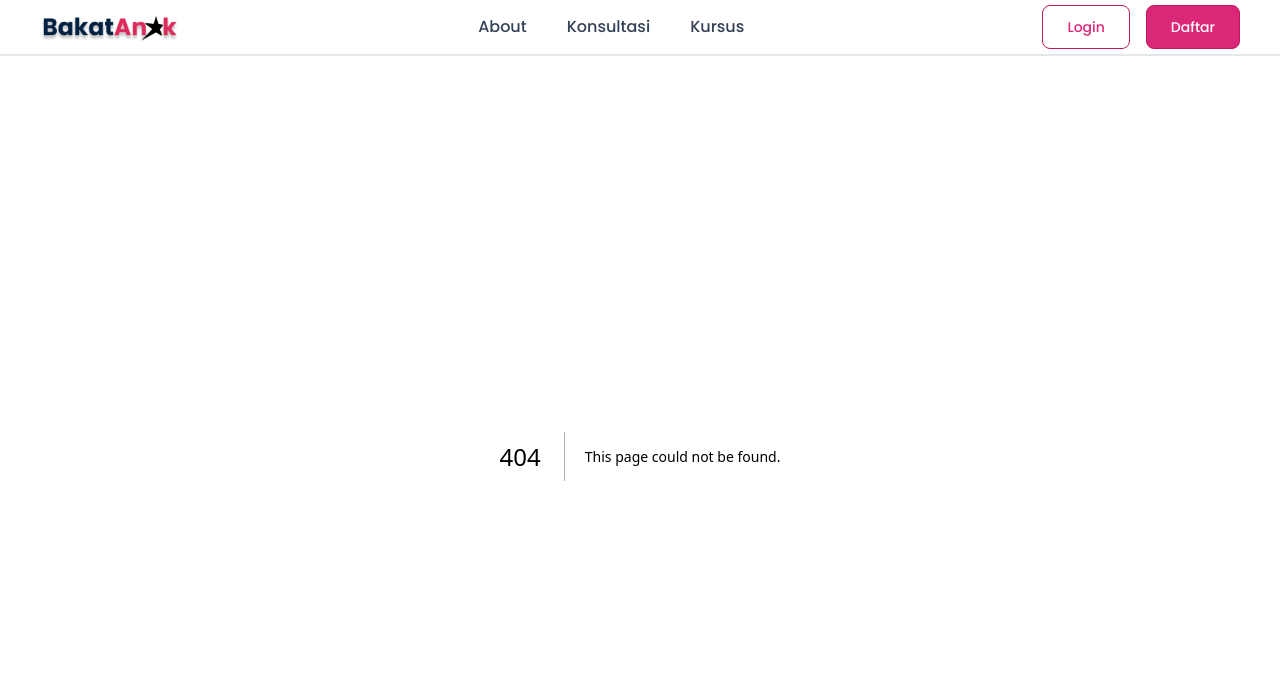
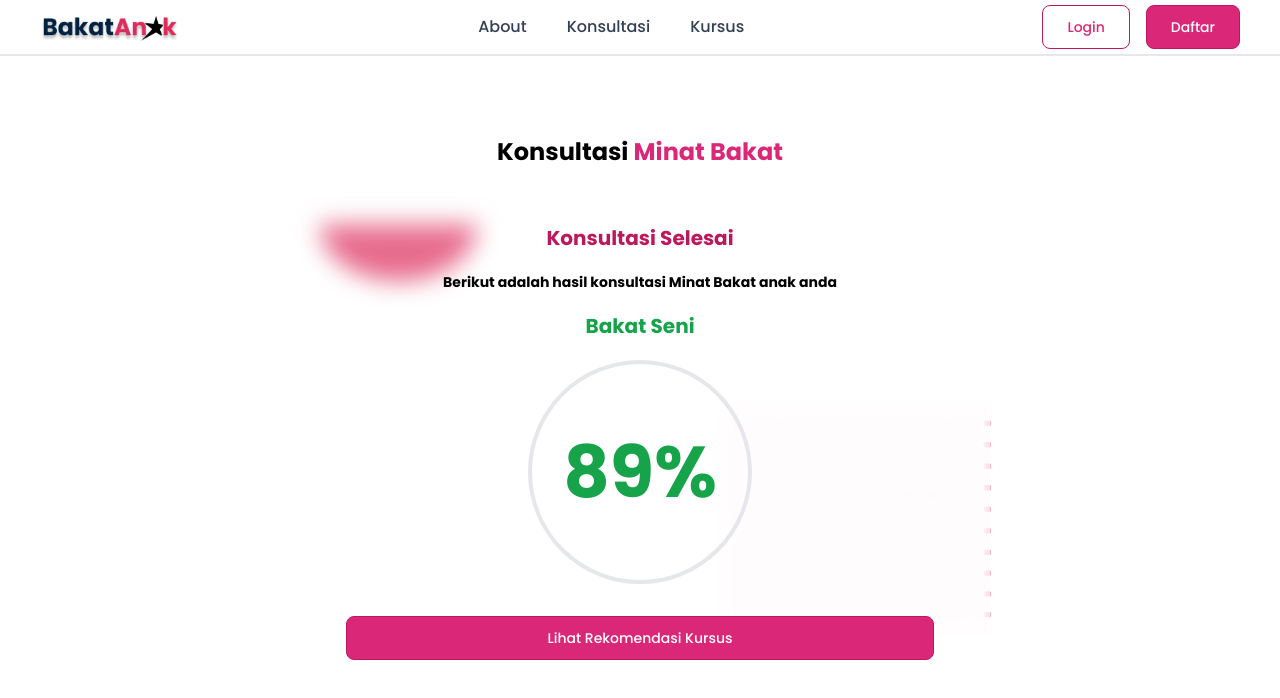
Before and after one commit to RioAldie/bakatanak-app, a Next.js app: page /result in a window 1280 px wide. Before the commit this address had no page. Shown: the top 698 px of the page. Built offline with nearby package versions, Linux system fonts and the light colour scheme.

Commit message:
slicing ui result page

```diff
--- /dev/null
+++ b/src/app/auth/register/page.jsx
@@ -0,0 +1,36 @@
+const RegisterPage = () => {
+  return (
+    <div className="w-full min-h-screen flex justify-center items-center">
+      <div className="w-96 h-96 ">
+        <form className="flex flex-col gap-3 justify-center items-center">
+          <p className="text-3xl font-semibold">Login</p>
+          <label htmlFor="email" className="text-slate-500 w-full">
+            Email
+          </label>
+          <input
+            type="email"
+            className="block w-full border border-pink-600  text-slate-500 rounded-md h-11 p-4 placeholder-slate-500"
+            placeholder="Masukan Email"
+            autoFocus
+            name="email"
+          />
+          <label htmlFor="password" className="text-slate-500 w-full">
+            Password
+          </label>
+          <input
+            type="password"
+            className="block w-full border border-pink-600 text-slate-500 rounded-md h-11 p-4 placeholder-slate-500"
+            placeholder="Masukan Password"
+            autoFocus
+            name="password"
+          />
+          <button className="bg-pink-600 rounded mt-3 h-10 w-48 text-white">
+            Masuk
+          </button>
+        </form>
+      </div>
+    </div>
+  );
+};
+
+export default RegisterPage;
--- a/src/app/consult/page.tsx
+++ b/src/app/consult/page.tsx
@@ -1,9 +1,10 @@
 'use client';
 import QuestRadio from '@/components/consultItem/questRadio';
 import Image from 'next/image';
+import Link from 'next/link';
 import { useState } from 'react';
 
-const Consult = () => {
+const ConsultPage = () => {
   const [check, setCheck] = useState(false);
   return (
     <div className="w-full min-h-screen flex items-center flex-col ">
@@ -64,9 +65,11 @@ const Consult = () => {
             <QuestRadio name={'Pasti Tidak'} value={0} id="cf-2" />
           </div>
           <div className="w-full flex  items-center justify-center">
-            <button className="text-white mt-3 w-32 h-11 bg-pink-600 transition-all duration-300 hover:text-white hover:bg-pink-800 border border-solid border-pink-700  focus:ring-4 focus:outline-none focus:ring-blue-300 font-medium rounded-lg text-sm px-6 py-2 text-center">
-              Next
-            </button>
+            <Link href={'/result'}>
+              <button className="text-white mt-3 w-32 h-11 bg-pink-600 transition-all duration-300 hover:text-white hover:bg-pink-800 border border-solid border-pink-700  focus:ring-4 focus:outline-none focus:ring-blue-300 font-medium rounded-lg text-sm px-6 py-2 text-center">
+                Next
+              </button>
+            </Link>
           </div>
         </div>
       </div>
@@ -74,4 +77,4 @@ const Consult = () => {
   );
 };
 
-export default Consult;
+export default ConsultPage;
--- a/src/app/main/page.tsx
+++ b/src/app/main/page.tsx
@@ -1,7 +1,7 @@
 import Image from 'next/image';
 import Link from 'next/link';
 
-const Main = () => {
+const MainPage = () => {
   return (
     <div className="w-full min-h-screen flex items-center flex-col ">
       <p className="font-bold text-black mt-20 text-center text-2xl w-[400px]">
@@ -54,4 +54,4 @@ const Main = () => {
   );
 };
 
-export default Main;
+export default MainPage;
--- /dev/null
+++ b/src/app/result/page.tsx
@@ -0,0 +1,49 @@
+import Image from 'next/image';
+
+const ResultPage = () => {
+  return (
+    <div className="w-full min-h-screen flex items-center flex-col ">
+      <p className="font-bold text-black mt-20 text-center text-2xl w-[400px]">
+        Konsultasi <span className="text-pink-600">Minat Bakat</span>
+      </p>
+      {/* <div className="w-[700px] h-[540px] z-30 backdrop-blur-md bg-white/30"></div> */}
+      <div className="z-10 absolute top-56 left-80">
+        <Image
+          src={'/images/ellipse.png'}
+          alt="eclipse"
+          width={157}
+          height={113}
+        />
+      </div>
+      <div className="absolute top-[420px] right-72">
+        <Image
+          src={'/icons/Titik-titik.svg'}
+          alt="titik-titik"
+          width={257}
+          height={198}
+        />
+      </div>
+      <div className="w-[700px] h-[560px] p-14 z-30  backdrop-blur-md bg-white/30">
+        <div className="flex justify-center flex-col gap-5 items-center">
+          <p className="text-xl  text-pink-700 font-bold text-center ">
+            Konsultasi Selesai
+          </p>
+          <p className="text-sm font-semibold text-black">
+            Berikut adalah hasil konsultasi Minat Bakat anak anda
+          </p>
+          <p className="text-xl text-green-600 font-bold text-center ">
+            Bakat Seni
+          </p>
+          <div className="w-56 h-56 rounded-full border-4 flex justify-center items-center">
+            <p className="font-bold text-7xl text-green-600">89%</p>
+          </div>
+          <button className="text-white mt-3 w-full h-11 bg-pink-600 transition-all duration-300 hover:text-white hover:bg-pink-800 border border-solid border-pink-700  focus:ring-4 focus:outline-none focus:ring-blue-300 font-medium rounded-lg text-sm px-6 py-2 text-center">
+            Lihat Rekomendasi Kursus
+          </button>
+        </div>
+      </div>
+    </div>
+  );
+};
+
+export default ResultPage;
```
